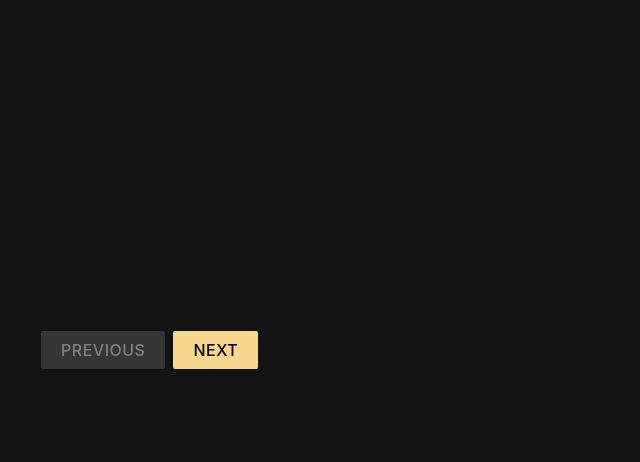
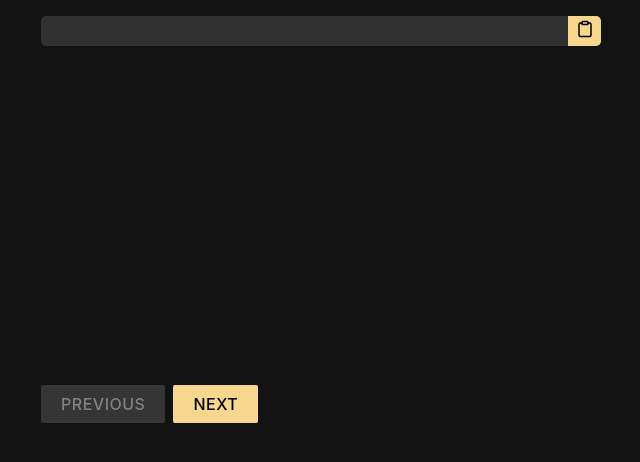
Before and after one commit to carloshenriquess/mr-youtube-playlist, a React (Create React App) app: page / in a window 1280 px wide. Shown: the top 462 px of the page, without its empty margins (319-959 px from the left). Built offline with nearby package versions, Linux system fonts and the light colour scheme.

Commit message:
inicio de escolher playlist

```diff
--- a/package.json
+++ b/package.json
@@ -35,6 +35,7 @@
     "node-sass": "^4.14.1",
     "react": "^16.13.1",
     "react-dom": "^16.13.1",
+    "react-feather": "^2.0.9",
     "react-scripts": "3.4.1",
     "react-youtube": "^7.11.3",
     "typescript": "~3.7.2"
--- a/src/App.scss
+++ b/src/App.scss
@@ -5,4 +5,37 @@
   // height: 315px;
   margin: 0 auto;
   position: relative;
+  display: flex;
+  flex-direction: column;
+  align-items: center;
 }
+
+.c-input {
+  width: 560px;
+  max-width: 100%;
+  min-width: 100px;
+  margin: 16px 0 8px;
+  display: flex;
+  &__input {
+    flex: 1;
+    height: 30px;
+    border: none;
+    padding-left: 10px;
+    border-top-left-radius: 5px;
+    border-bottom-left-radius: 5px;
+    background-color: var(--input-container);
+  }
+  &__button {
+    background-color: var(--p);
+    color: black;
+    border: none;
+    border-bottom-right-radius: 5px;
+    border-top-right-radius: 5px;
+    cursor: pointer;
+    min-width: 33px;
+  }
+  &__button-icon {
+    width: 18px;
+    height: 18px;
+  }
+}
--- a/src/App.tsx
+++ b/src/App.tsx
@@ -1,14 +1,16 @@
-import React, { useState, useEffect } from 'react';
+import React, { useState, useEffect, SyntheticEvent } from 'react';
 import './App.scss';
-import YouTube, { Options } from 'react-youtube';
+import { Options } from 'react-youtube';
 import { TimeoutSink, assert } from './util';
 import { Player } from './Player';
+import { Clipboard } from 'react-feather';
 
 function App() {
-  const initialVideo = 3;
+  const [initialVideo, setInitialVideo] = useState<number>(3);
   const [ready, setReady] = useState<boolean>(false);
   const [playerInitialized, setPlayerInitialized] = useState<boolean>(false);
   const [player, setPlayer] = useState<YT.Player>();
+  const [playlistId, setPlaylistId] = useState<string>('PLhHHziNjM2TPIOkQqPvRGMeg32YmasOVr');
   const [playedVideos, setPlayedVideos] = useState<readonly number[]>([initialVideo]);
   const [previousDisabled, setPreviousDisabled] = useState<boolean>(true);
   const [currentVideo, setCurrentVideo] = useState<number>(initialVideo);
@@ -23,11 +25,12 @@ function App() {
     if (!player) { return; }
     assert(player);
     player.loadPlaylist({
-      list: 'PLhHHziNjM2TPIOkQqPvRGMeg32YmasOVr',
+      list: playlistId,
       index: initialVideo,
     });
     setPlayerInitialized(true);
-  }, [player]);
+  }, [player, playlistId]);
+
   // mudança
   useEffect(() => {
     if (!player) { return; }
@@ -45,7 +48,7 @@ function App() {
   };
   const onStateChange = (event: YT.OnStateChangeEvent) => {
     assert(player);
-    timeoutSink.clearAll();
+    timeoutSink.clear();
     if (playerInitialized && !ready) {
       setReady(true);
     }
@@ -58,9 +61,14 @@ function App() {
         player?.pauseVideo();
         playNextVideo();
       };
-      timeoutSink.add(newOnVideoEnd, remainingTime * 1000 - 250);
+      timeoutSink.sink = setTimeout(newOnVideoEnd, remainingTime * 1000 - 250);
     }
   };
+  const onChangeInput = (event: SyntheticEvent) => {
+    const { value } = event.target as any;
+    setInitialVideo(0);
+    setPlaylistId(value);
+  }
 
   const onClickPrevious = () => {
     const currentVideoIndex = playedVideos.findIndex(video => video === currentVideo);
@@ -110,6 +118,12 @@ function App() {
 
   return (
     <div className="l-app">
+      <div className="c-input">
+        <input className="c-input__input" type="text" onInput={onChangeInput} />
+        <button className="c-input__button" type="button">
+          <Clipboard className="c-input__button-icon" />
+        </button>
+      </div>
       <Player options={options} onStateChange={onStateChange} onReady={onReady} onClickNext={onClickNext} onClickPrevious={onClickPrevious} previousDisabled={previousDisabled} nextDisabled={!ready} />
     </div>
   );
--- a/src/Player/styles.scss
+++ b/src/Player/styles.scss
@@ -2,7 +2,6 @@
   width: 560px;
   max-width: 100%;
   min-width: 100px;
-  margin: 0 auto;
   position: relative;
   &__iframe-wrapper {
     width: 100%;
--- a/src/index.scss
+++ b/src/index.scss
@@ -16,14 +16,16 @@
   --hight: rgba(255, 255, 255, 0.87);
   --medium: rgba(255, 255, 255, 0.6);
   --disabled: rgba(255, 255, 255, 0.38);
+  --input-container: rgba(255, 255, 255, 0.13);
 
   background-color: var(--bg);
 }
 
 body {
   margin: 0;
-  font-family: -apple-system, BlinkMacSystemFont, 'Segoe UI', 'Roboto', 'Oxygen', 'Ubuntu', 'Cantarell', 'Fira Sans',
-    'Droid Sans', 'Helvetica Neue', sans-serif;
+  font-family: -apple-system, BlinkMacSystemFont, "Segoe UI", "Roboto", "Oxygen",
+    "Ubuntu", "Cantarell", "Fira Sans", "Droid Sans", "Helvetica Neue",
+    sans-serif;
   -webkit-font-smoothing: antialiased;
   -moz-osx-font-smoothing: grayscale;
   background-color: var(--bg);
--- a/src/util.ts
+++ b/src/util.ts
@@ -8,14 +8,14 @@ export class TimeoutSink {
 
   private timeoutIds: NodeJS.Timeout[] = [];
 
-  add(listener: () => any, timeout: number) {
-    const timeoutId = setTimeout(listener, timeout);
+  set sink(timeoutId: NodeJS.Timeout) {
+    // const timeoutId = setTimeout(listener, timeout);
     if (!this.timeoutIds.includes(timeoutId)) {
       this.timeoutIds.push(timeoutId);
     }
   }
 
-  clearAll() {
+  clear() {
     if (this.timeoutIds.length === 0) { return; }
     for (const timeoutId of this.timeoutIds) {
       clearTimeout(timeoutId as any);
```
Also changed, not shown: 1 other file (tests, documents, lock files or other folders).
